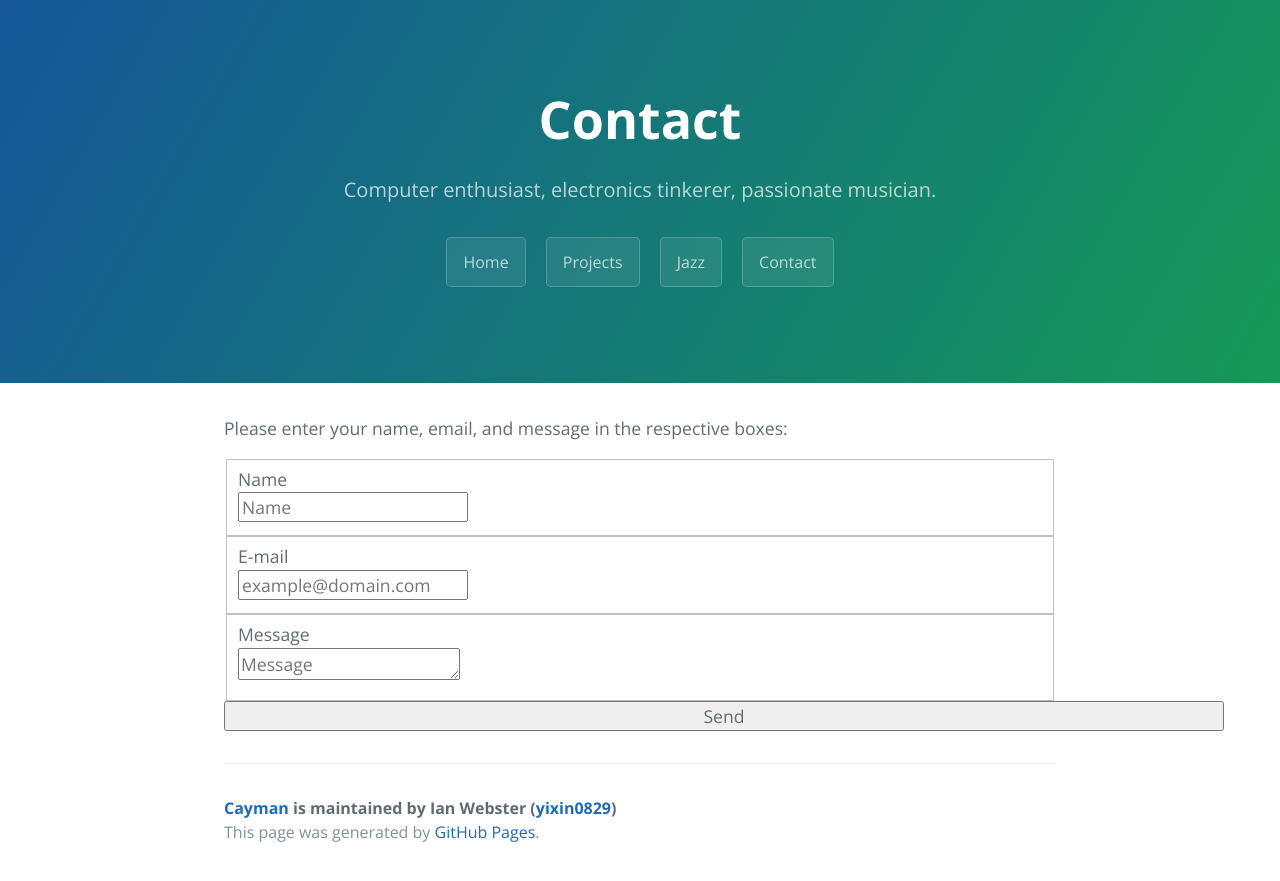
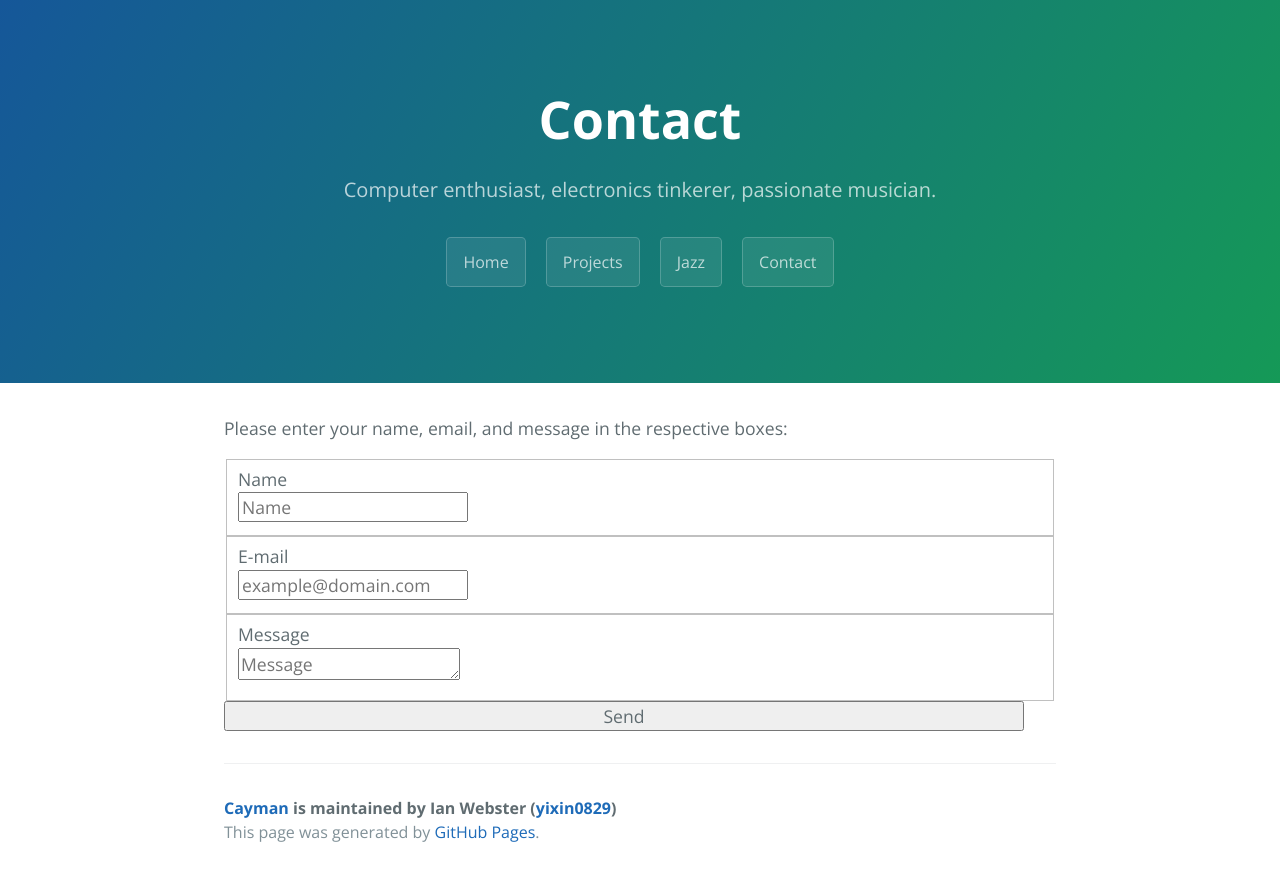
Before and after one commit to yixin0829/Cayman, a Jekyll site: the page built from contact/index.md, in a window 1280 px wide. Shown: the top 881 px of the page. Built offline with Jekyll 4.4.1, drawn with Linux system fonts in a browser that asks for light colours.

Commit message:
Update index.md

```diff
--- a/contact/index.md
+++ b/contact/index.md
@@ -19,5 +19,5 @@ Please enter your name, email, and message in the respective boxes:
  </fieldset>
  <input class="hidden" type="text" name="_gotcha" style="display:none">
  <input class="hidden" type="hidden" name="_subject" value="Message via https://iwebster28/github.io/Cayman">
-<input class="button submit" type="submit" value="Send" style="width: 1000px;" />
+<input class="button submit" type="submit" value="Send" style="width: 800px;" />
 </form>
```
